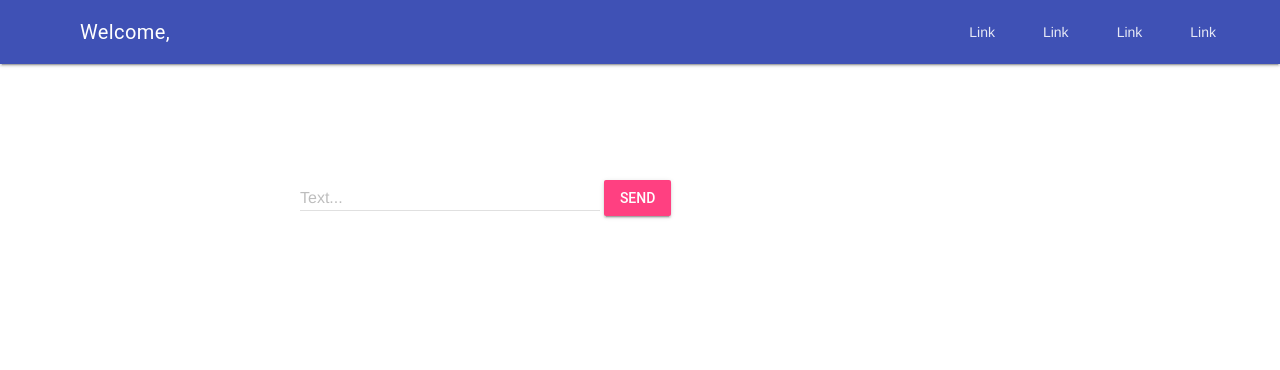
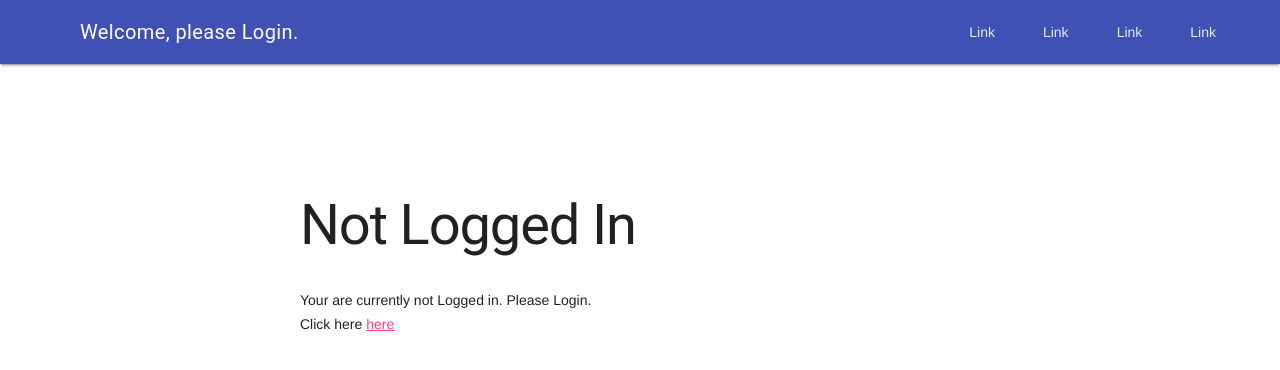
Before and after one commit to crunck78/django_chat_app, a Django app: page /chat/ in a window 1280 px wide. Shown: the top 370 px of the page. Run offline with Django 4.2, Linux system fonts and the light colour scheme; data that the repository does not hold is empty.

Commit message:
login view

```diff
--- a/django_chat_app/chat/templates/chat/index.html
+++ b/django_chat_app/chat/templates/chat/index.html
@@ -13,7 +13,13 @@
     <header class="mdl-layout__header">
         <div class="mdl-layout__header-row">
             <!-- Title -->
-            <span class="mdl-layout-title">Welcome, {{request.user.first_name}}</span>
+            <span class="mdl-layout-title">
+                {% if request.user.is_authenticated %}
+                Welcome, {{request.user.first_name}}
+                {% else %}
+                Welcome, please Login.
+                {% endif %}
+            </span>
             <!-- Add spacer, to align navigation to the right -->
             <div class="mdl-layout-spacer"></div>
             <!-- Navigation. We hide it in small screens. -->
@@ -37,7 +43,8 @@
     <main class="mdl-layout__content">
         <div class="page-content">
             <!-- Your content goes here -->
-            {% for message in messages %}
+
+            {% if request.user.is_authenticated %} {% for message in messages %}
             <div>
                 <span>[{{message.created_at}}]</span>
                 <span>{{message.author.first_name}} </span>:
@@ -56,7 +63,14 @@
                     Send
                 </button>
             </form>
+            {%else%}
+            <h1>Not Logged In</h1>
+            <p>
+                Your are currently not Logged in. Please Login.<br> Click here
+                <a href="/login/">here</a>
+            </p>
 
+            {% endif %}
         </div>
     </main>
 </div>
--- a/django_chat_app/chat/views.py
+++ b/django_chat_app/chat/views.py
@@ -1,4 +1,6 @@
+from django.http import HttpResponse, HttpResponseRedirect
 from django.shortcuts import render
+from django.contrib.auth import authenticate, login
 
 from .models import Message, Chat
 
@@ -20,3 +22,17 @@ def index(request):
         )
     chatMessages = Message.objects.filter(chat__id=1)
     return render(request, 'chat/index.html', {'messages': chatMessages})
+
+
+def login_chat(request):
+    if request.method == 'POST':
+        user = authenticate(
+            username=request.POST.get('username'),
+            password=request.POST.get('password')
+        )
+        if user:
+            login(request, user)
+            return HttpResponseRedirect('/chat/')
+        else:
+            return render(request, 'auth/login.html', {'wrongPassword': True})
+    return render(request, 'auth/login.html')
--- a/django_chat_app/django_chat_app/urls.py
+++ b/django_chat_app/django_chat_app/urls.py
@@ -16,9 +16,10 @@ Including another URLconf
 from django.contrib import admin
 from django.urls import path
 
-from chat.views import index
+from chat.views import index, login_chat
 
 urlpatterns = [
     path('admin/', admin.site.urls),
     path('chat/', index),
+    path('login/', login_chat),
 ]
```
Also changed, not shown: django_chat_app/chat/templates/auth/login.html (added, +25 -0 lines).
